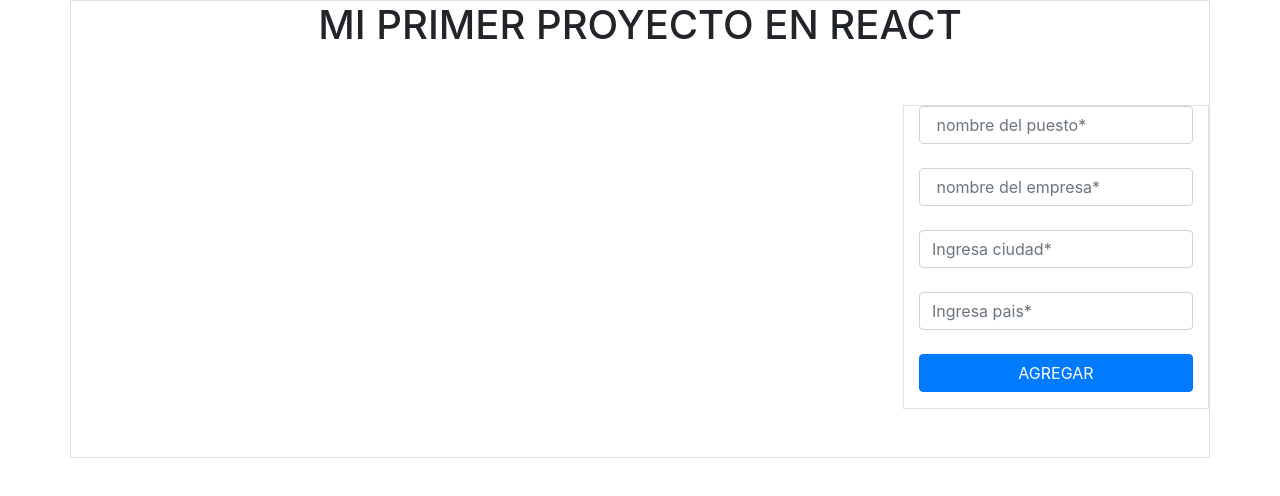
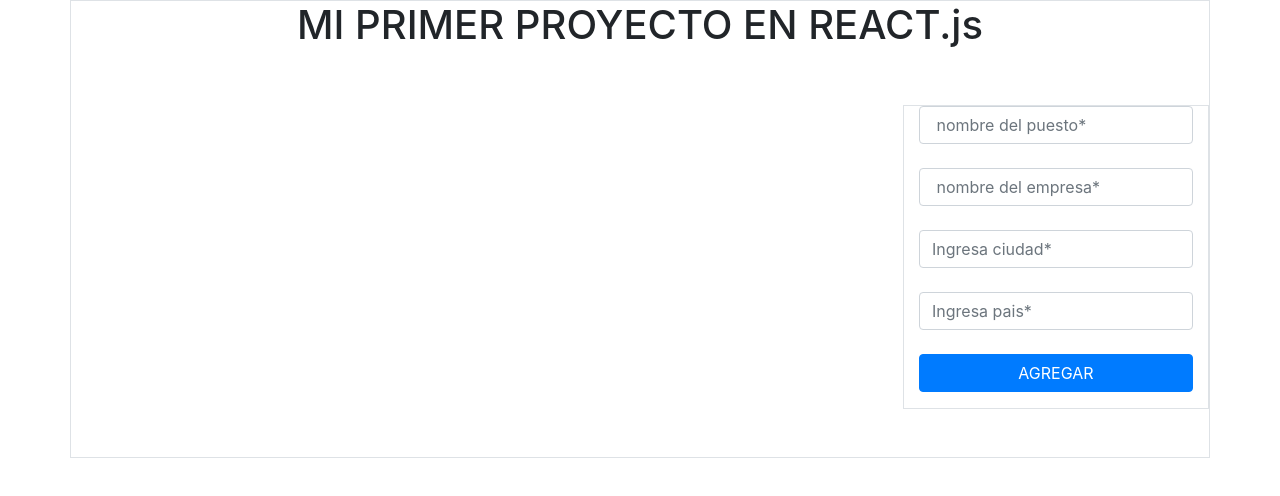
Before and after one commit to maximarsoficial/practicareact, a React (Create React App) app: page / in a window 1280 px wide. Shown: the top 496 px of the page. Built offline with nearby package versions, Linux system fonts and the light colour scheme.

Commit message:
Update App.js

```diff
--- a/src/App.js
+++ b/src/App.js
@@ -6,7 +6,7 @@
     <div className="container ">
     <div className="row  ">
     <div className="col-12 mb-5 border">
-    <h1 align="center">MI PRIMER PROYECTO EN REACT</h1><br></br><br></br>
+    <h1 align="center">MI PRIMER PROYECTO EN REACT.js</h1><br></br><br></br>
     <ToDo />
     </div>
 
```
